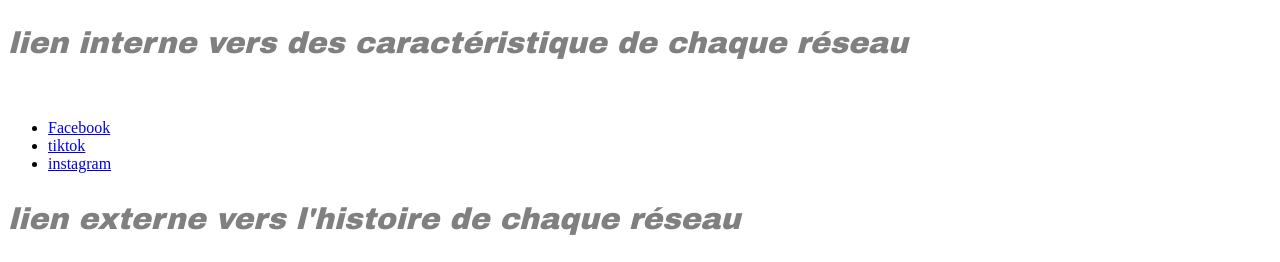
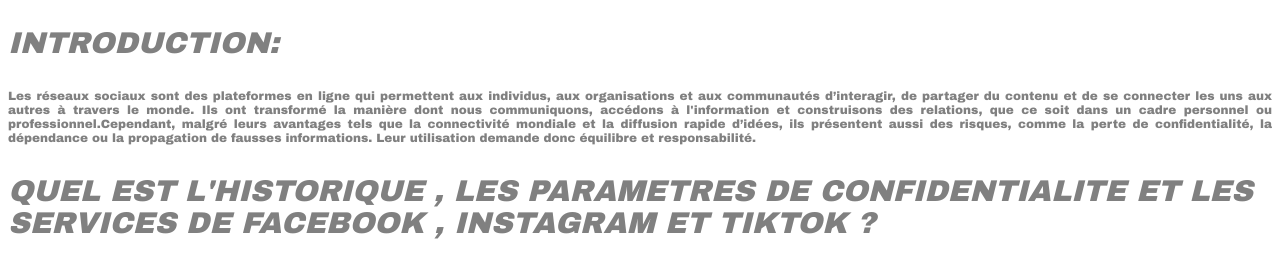
Before and after one commit to MarrouchiHala/Marrouchihala, a plain HTML site: page index.html in a window 1280 px wide. Shown: the part 269-531 px from the top of the page. Drawn offline with Linux system fonts and the light colour scheme.

Commit message:
Add files via upload

```diff
--- a/index.html
+++ b/index.html
@@ -12,6 +12,9 @@
 <div><img src='jawjaw.jfif' width="700" height="200" ></div>
 </div>
 <div>
+<p class="grand-texte">INTRODUCTION:</p>
+<p>Les réseaux sociaux sont des plateformes en ligne qui permettent aux individus, aux organisations et aux communautés d’interagir, de partager du contenu et de se connecter les uns aux autres à travers le monde. Ils ont transformé la manière dont nous communiquons, accédons à l'information et construisons des relations, que ce soit dans un cadre personnel ou professionnel.Cependant, malgré leurs avantages tels que la connectivité mondiale et la diffusion rapide d’idées, ils présentent aussi des risques, comme la perte de confidentialité, la dépendance ou la propagation de fausses informations. Leur utilisation demande donc équilibre et responsabilité.</p>
+<p class="grand-texte">QUEL EST L'HISTORIQUE , LES PARAMETRES DE CONFIDENTIALITE ET LES SERVICES DE FACEBOOK , INSTAGRAM ET TIKTOK ? </p>
 <p class="grand-texte">lien interne vers des caractéristique de chaque réseau </p>
 <p>&nbsp;</p>
 <ul>
```
